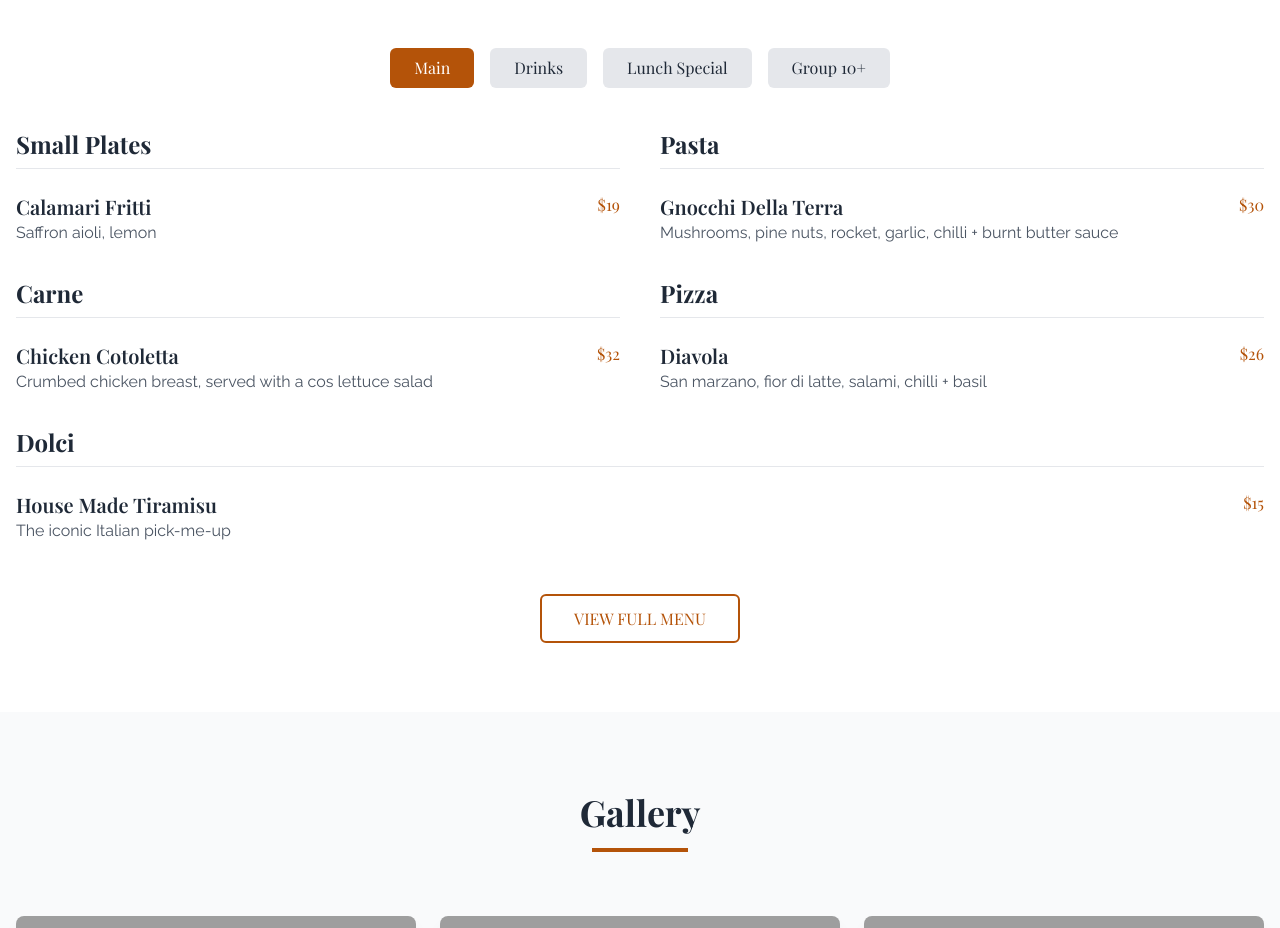
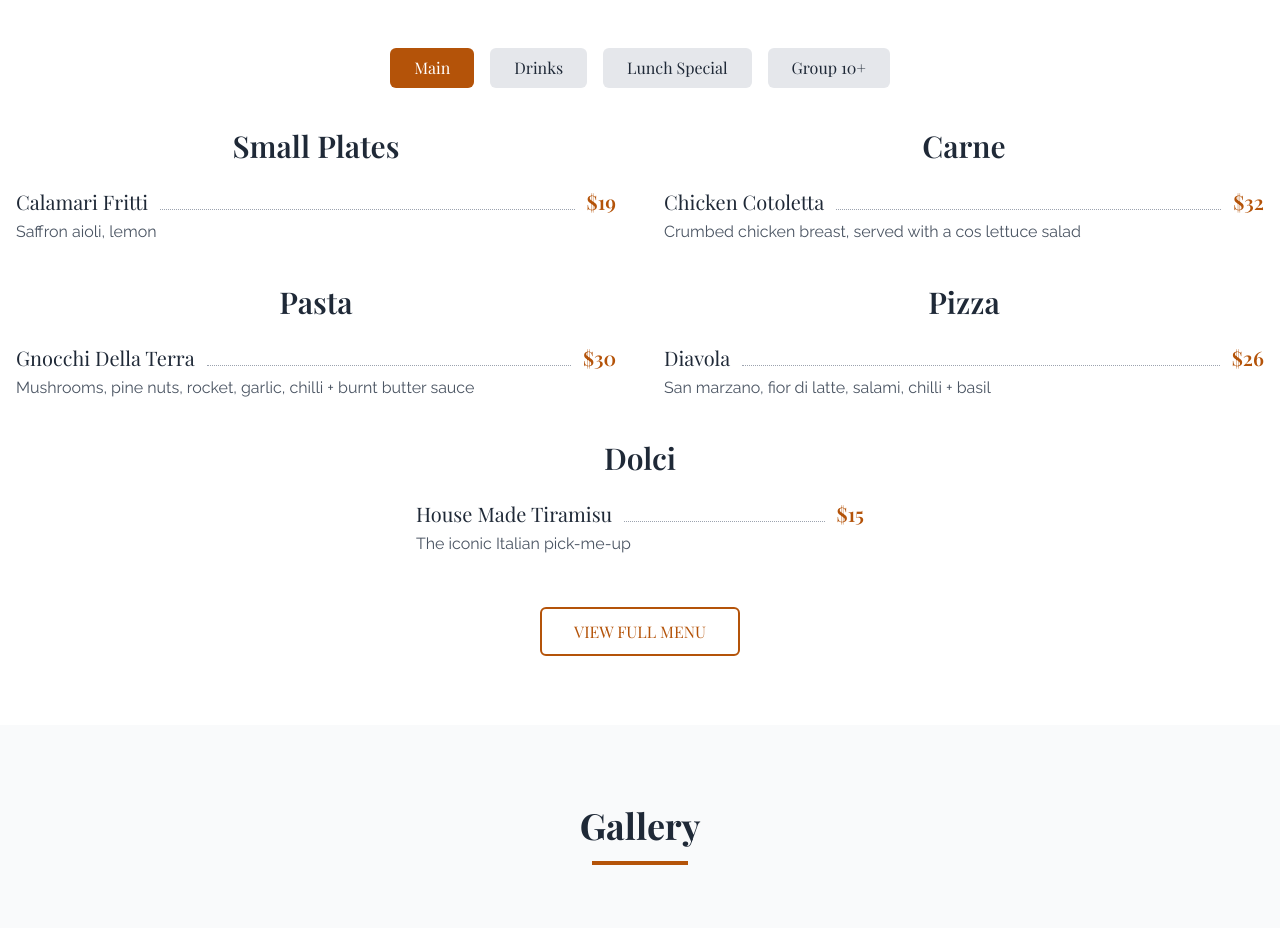
Before and after one commit to 1973Studio/codepluscanvas, a website: page pronto/index.html in a window 1280 px wide. Shown: the part 1780-2708 px from the top of the page. Drawn offline with nearby package versions, Linux system fonts and the light colour scheme; grey boxes are pictures that could not be loaded.

Commit message:
Update index.html

```diff
--- a/pronto/index.html
+++ b/pronto/index.html
@@ -140,70 +140,81 @@
             </div>
 
             <div class="menu-content active" id="main" role="tabpanel">
-                <div class="grid grid-cols-1 md:grid-cols-2 gap-x-10 gap-y-8">
+                <div class="grid grid-cols-1 md:grid-cols-2 gap-x-12 gap-y-10">
+                    <!-- Left Column -->
+                    <div class="space-y-10">
                         <!-- Small Plates -->
                         <div>
-                        <h3 class="playfair text-2xl font-bold mb-6 text-gray-800 border-b pb-2">Small Plates</h3>
-                        <div class="space-y-6">
-                            <div class="menu-item relative group">
-                                <div class="flex justify-between">
-                                    <h4 class="playfair text-xl font-semibold">Calamari Fritti</h4>
-                                    <span class="playfair text-amber-700">$19</span>
+                            <h3 class="playfair text-3xl font-semibold text-center mb-6 text-gray-800">Small Plates</h3>
+                            <div class="space-y-4">
+                                <div class="menu-item">
+                                    <div class="flex justify-between items-baseline">
+                                        <h4 class="playfair text-xl">Calamari Fritti</h4>
+                                        <span class="flex-grow mx-3 border-b border-dotted border-gray-400"></span>
+                                        <span class="playfair text-xl font-semibold text-amber-700">$19</span>
                                     </div>
-                                <p class="text-gray-600">Saffron aioli, lemon</p>
+                                    <p class="text-gray-600 mt-1">Saffron aioli, lemon</p>
                                 </div>
                             </div>
                         </div>
                         <!-- Pasta -->
                         <div>
-                        <h3 class="playfair text-2xl font-bold mb-6 text-gray-800 border-b pb-2">Pasta</h3>
-                        <div class="space-y-6">
-                           <div class="menu-item relative group">
-                                <div class="flex justify-between">
-                                    <h4 class="playfair text-xl font-semibold">Gnocchi Della Terra</h4>
-                                    <span class="playfair text-amber-700">$30</span>
+                            <h3 class="playfair text-3xl font-semibold text-center mb-6 text-gray-800">Pasta</h3>
+                            <div class="space-y-4">
+                                <div class="menu-item">
+                                    <div class="flex justify-between items-baseline">
+                                        <h4 class="playfair text-xl">Gnocchi Della Terra</h4>
+                                        <span class="flex-grow mx-3 border-b border-dotted border-gray-400"></span>
+                                        <span class="playfair text-xl font-semibold text-amber-700">$30</span>
                                     </div>
-                                <p class="text-gray-600">Mushrooms, pine nuts, rocket, garlic, chilli + burnt butter sauce</p>
+                                    <p class="text-gray-600 mt-1">Mushrooms, pine nuts, rocket, garlic, chilli + burnt butter sauce</p>
                                 </div>
                             </div>
                         </div>
+                    </div>
+                    <!-- Right Column -->
+                    <div class="space-y-10">
                         <!-- Carne -->
                         <div>
-                        <h3 class="playfair text-2xl font-bold mb-6 text-gray-800 border-b pb-2">Carne</h3>
-                        <div class="space-y-6">
-                           <div class="menu-item relative group">
-                                <div class="flex justify-between">
-                                    <h4 class="playfair text-xl font-semibold">Chicken Cotoletta</h4>
-                                    <span class="playfair text-amber-700">$32</span>
+                            <h3 class="playfair text-3xl font-semibold text-center mb-6 text-gray-800">Carne</h3>
+                            <div class="space-y-4">
+                                <div class="menu-item">
+                                    <div class="flex justify-between items-baseline">
+                                        <h4 class="playfair text-xl">Chicken Cotoletta</h4>
+                                        <span class="flex-grow mx-3 border-b border-dotted border-gray-400"></span>
+                                        <span class="playfair text-xl font-semibold text-amber-700">$32</span>
                                     </div>
-                                <p class="text-gray-600">Crumbed chicken breast, served with a cos lettuce salad</p>
+                                    <p class="text-gray-600 mt-1">Crumbed chicken breast, served with a cos lettuce salad</p>
                                 </div>
                             </div>
                         </div>
                         <!-- Pizza -->
                         <div>
-                        <h3 class="playfair text-2xl font-bold mb-6 text-gray-800 border-b pb-2">Pizza</h3>
-                        <div class="space-y-6">
-                           <div class="menu-item relative group">
-                                <div class="flex justify-between">
-                                    <h4 class="playfair text-xl font-semibold">Diavola</h4>
-                                    <span class="playfair text-amber-700">$26</span>
+                            <h3 class="playfair text-3xl font-semibold text-center mb-6 text-gray-800">Pizza</h3>
+                            <div class="space-y-4">
+                                <div class="menu-item">
+                                    <div class="flex justify-between items-baseline">
+                                        <h4 class="playfair text-xl">Diavola</h4>
+                                        <span class="flex-grow mx-3 border-b border-dotted border-gray-400"></span>
+                                        <span class="playfair text-xl font-semibold text-amber-700">$26</span>
                                     </div>
-                                <p class="text-gray-600">San marzano, fior di latte, salami, chilli + basil</p>
+                                    <p class="text-gray-600 mt-1">San marzano, fior di latte, salami, chilli + basil</p>
                                 </div>
                             </div>
                         </div>
-                    <!-- Dolci -->
-                    <div class="md:col-span-2">
-                        <h3 class="playfair text-2xl font-bold mb-6 text-gray-800 border-b pb-2">Dolci</h3>
-                        <div class="space-y-6">
-                           <div class="menu-item relative group">
-                                <div class="flex justify-between">
-                                    <h4 class="playfair text-xl font-semibold">House Made Tiramisu</h4>
-                                    <span class="playfair text-amber-700">$15</span>
                     </div>
-                                <p class="text-gray-600">The iconic Italian pick-me-up</p>
                 </div>
+                <!-- Dolci Section (centered below) -->
+                <div class="mt-10">
+                    <h3 class="playfair text-3xl font-semibold text-center mb-6 text-gray-800">Dolci</h3>
+                    <div class="max-w-md mx-auto space-y-4">
+                        <div class="menu-item">
+                            <div class="flex justify-between items-baseline">
+                                <h4 class="playfair text-xl">House Made Tiramisu</h4>
+                                <span class="flex-grow mx-3 border-b border-dotted border-gray-400"></span>
+                                <span class="playfair text-xl font-semibold text-amber-700">$15</span>
+                            </div>
+                            <p class="text-gray-600 mt-1">The iconic Italian pick-me-up</p>
                         </div>
                     </div>
                 </div>
```
Lines whose indentation alone changed are shown as unchanged.
